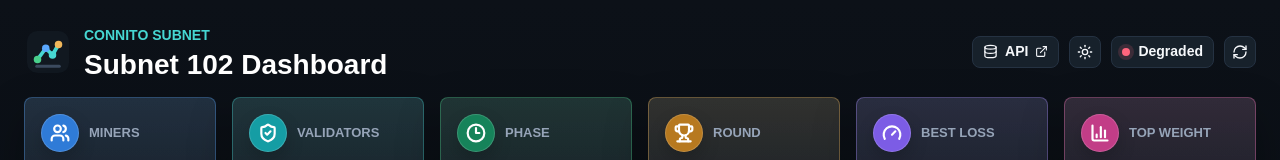
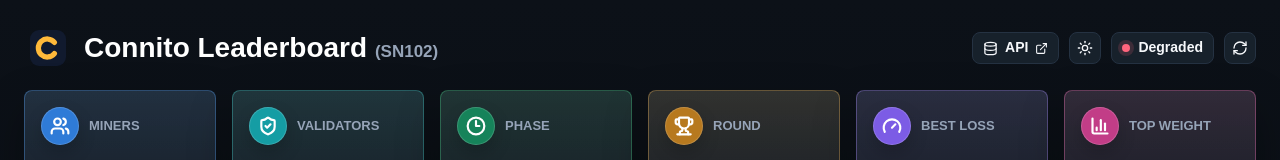
Before and after one commit to Icebitz/connito-dashboard, a Next.js app: page / in a window 1280 px wide. Shown: the top 160 px of the page. Built offline with nearby package versions, Linux system fonts and the light colour scheme; no server answers.

Commit message:
update logo

```diff
--- a/app/dashboard/components/dashboard-header.tsx
+++ b/app/dashboard/components/dashboard-header.tsx
@@ -1,6 +1,5 @@
 import { Database, ExternalLink, Moon, RefreshCw, Sun } from "lucide-react";
 
-import { formatInteger } from "../format";
 import type { DashboardStatus, Theme } from "../types";
 
 type DashboardHeaderProps = {
@@ -27,8 +26,7 @@ export function DashboardHeader({
       <div className="brand-block">
         <img className="brand-logo" src="/logo.svg" alt="" width="48" height="48" />
         <div className="brand-copy">
-          <span className="eyebrow">Connito Subnet</span>
-          <h1>Subnet {formatInteger(netuid)} Dashboard</h1>
+          <h1>Connito Leaderboard <span>(SN{netuid})</span></h1>
         </div>
       </div>
 
--- a/app/globals.css
+++ b/app/globals.css
@@ -264,6 +264,13 @@ h1 {
   line-height: 1.05;
 }
 
+.brand-copy h1 span {
+  color: var(--muted);
+  font-size: var(--font-lg);
+  font-weight: 900;
+  vertical-align: baseline;
+}
+
 .header-actions {
   justify-content: flex-end;
   gap: 10px;
```
Also changed, not shown: public/favicon.svg, public/logo.svg.
